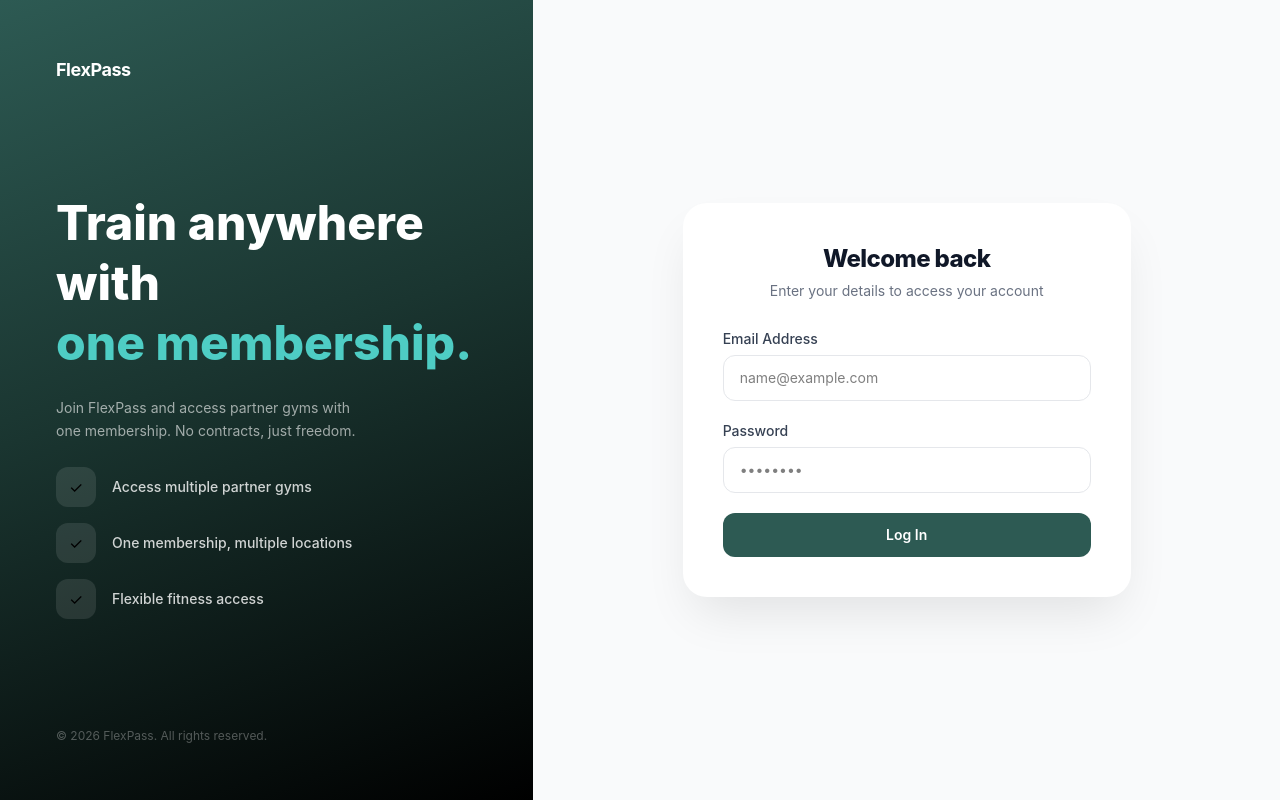
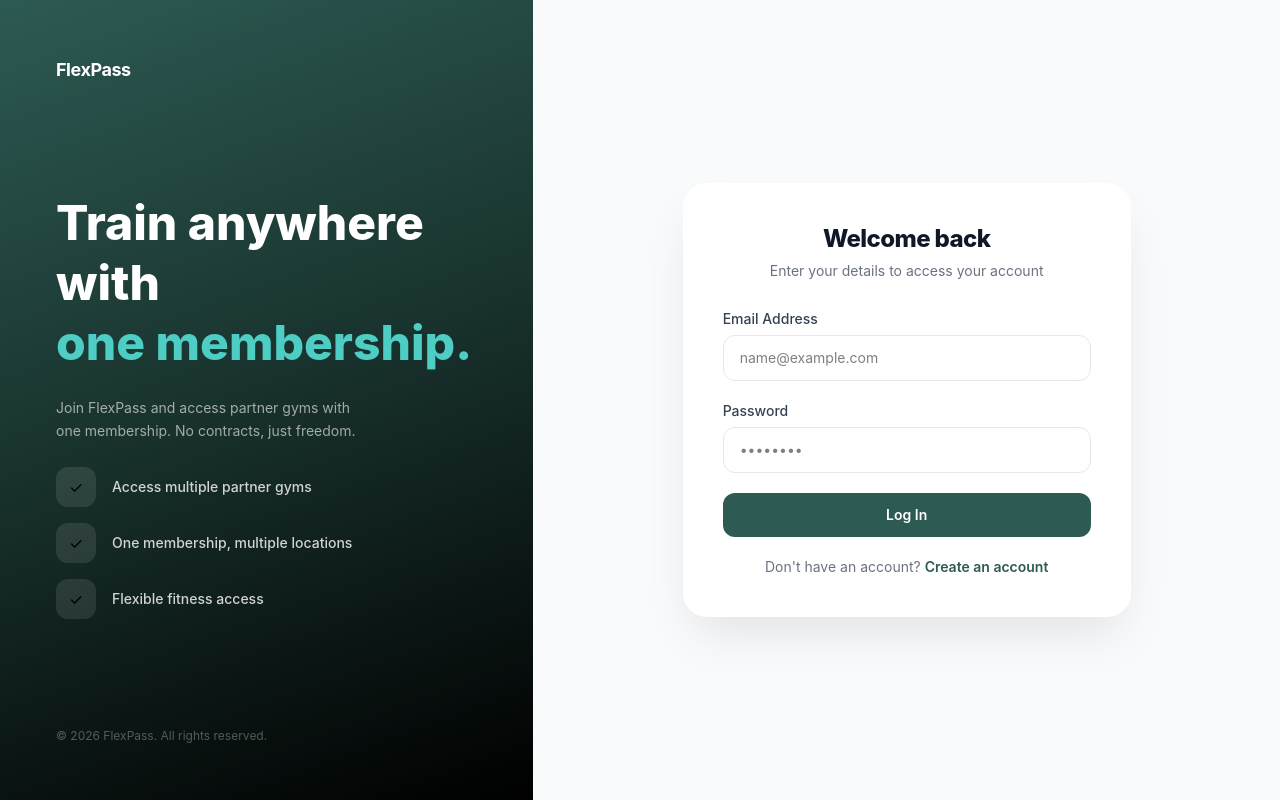
Before and after one commit to MinhajNp/flexpass-frontend, a React (Vite) app: page /login in a window 1280 px wide. Built offline with nearby package versions, Linux system fonts and the light colour scheme; no server answers.

Commit message:
fix: improve login form error handling

```diff
--- a/src/components/forms/auth/loginForm.tsx
+++ b/src/components/forms/auth/loginForm.tsx
@@ -91,6 +91,8 @@ try {
     error={errors.password}
   />
 
+    {generalError && <p className="text-sm text-red-600">{generalError}</p>}
+
   <button
   type="submit"
   disabled={isLoading}
@@ -98,6 +100,17 @@ try {
 >
   {isLoading ? 'Logging in...' : 'Log In'}
 </button>
+
+<p className="text-center text-sm text-gray-500">
+  Don't have an account?{' '}
+  <button
+    type="button"
+    onClick={() => navigate('/register')}
+    className="font-semibold text-[#2D5A53] hover:underline"
+  >
+    Create an account
+  </button>
+</p>
 </form>
   )
 }
```
